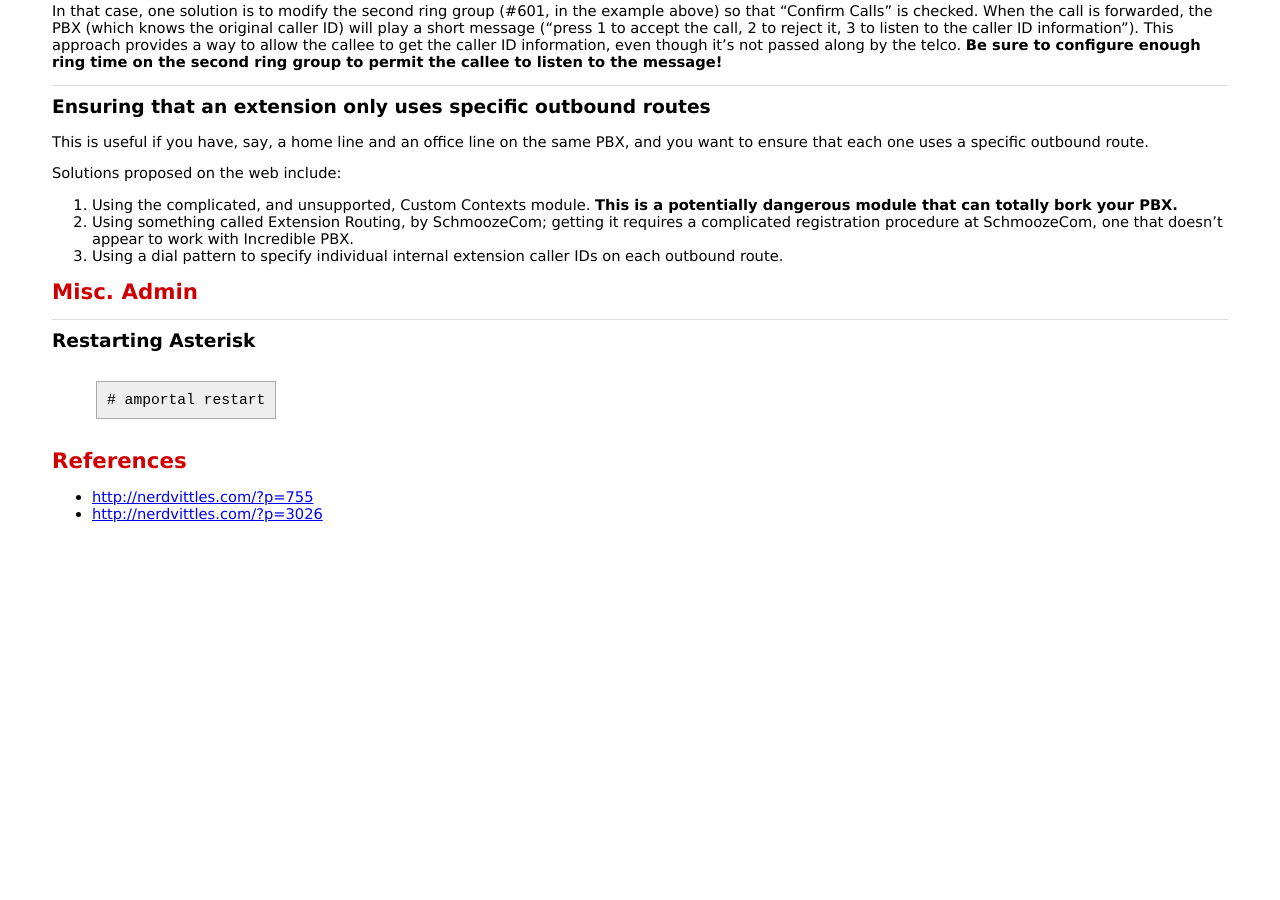
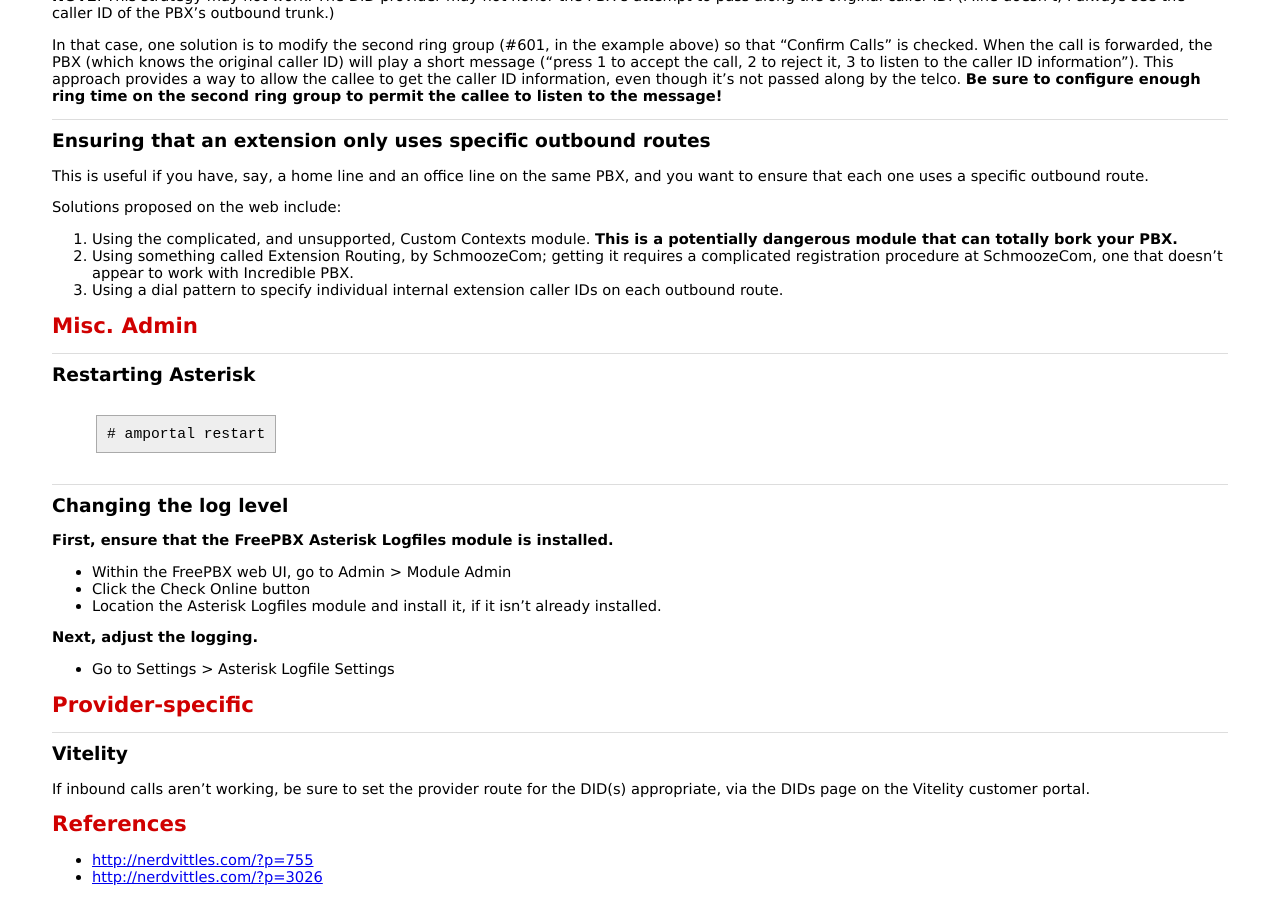
Before and after one commit to bmc/cheat-sheets, a Jekyll site: the page built from pbx.md, in a window 1280 px wide and 900 px high, scrolled down 2777 px. Built offline with Jekyll 4.4.1, drawn with Linux system fonts in a browser that asks for light colours; before the commit the page ends 3314 px from its top, so only the background shows below that; some of the changed text lies outside the part shown.

Commit message:
Expanded considerably.

```diff
--- a/pbx.md
+++ b/pbx.md
@@ -105,13 +105,14 @@ Then, run these commands:
     # postmap sasl_password
     # chown postfix sasl_password*
 
-
 ## Configure the PBX
 
 * Connect to the web server on the Pi.
 * Select the administration logo.
 * Log in as `admin`, with password `admin`.
 * Change the password, under the Admin > Administrators menu.
+* Under the Settings menu, select Asterisk Settings.
+* Set the NAT configuration.
 
 ## Forwarding to an external number after so many rings
 
@@ -180,6 +181,26 @@ Solutions proposed on the web include:
 
     # amportal restart
 
+## Changing the log level
+
+**First, ensure that the FreePBX Asterisk Logfiles module is installed.**
+
+* Within the FreePBX web UI, go to Admin > Module Admin
+* Click the Check Online button
+* Location the Asterisk Logfiles module and install it, if it isn't
+  already installed.
+
+**Next, adjust the logging.**
+
+* Go to Settings > Asterisk Logfile Settings
+
+# Provider-specific
+
+## Vitelity
+
+If inbound calls aren't working, be sure to set the provider route for the
+DID(s) appropriate, via the DIDs page on the Vitelity customer portal.
+
 # References
 
 * <http://nerdvittles.com/?p=755>
```
